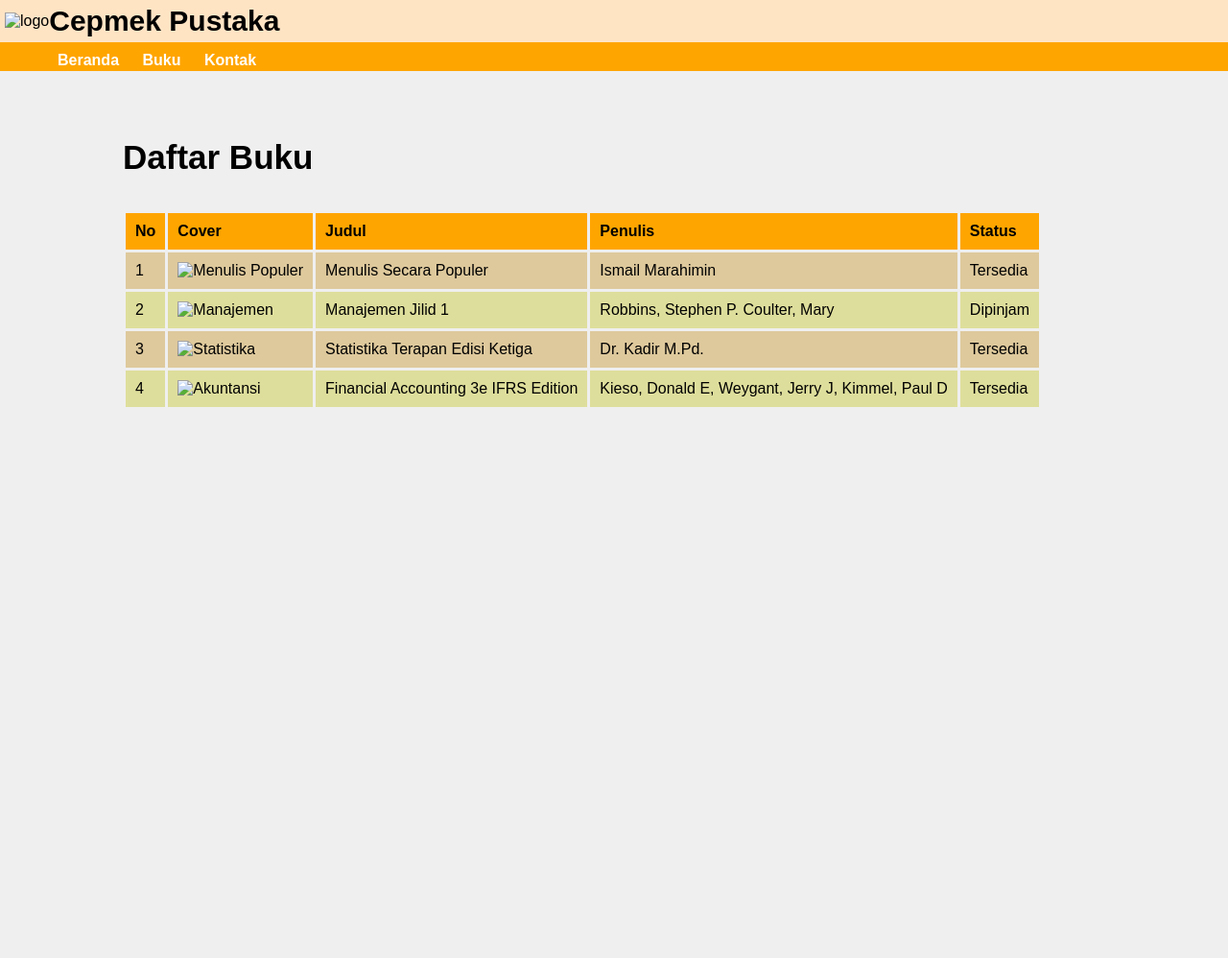
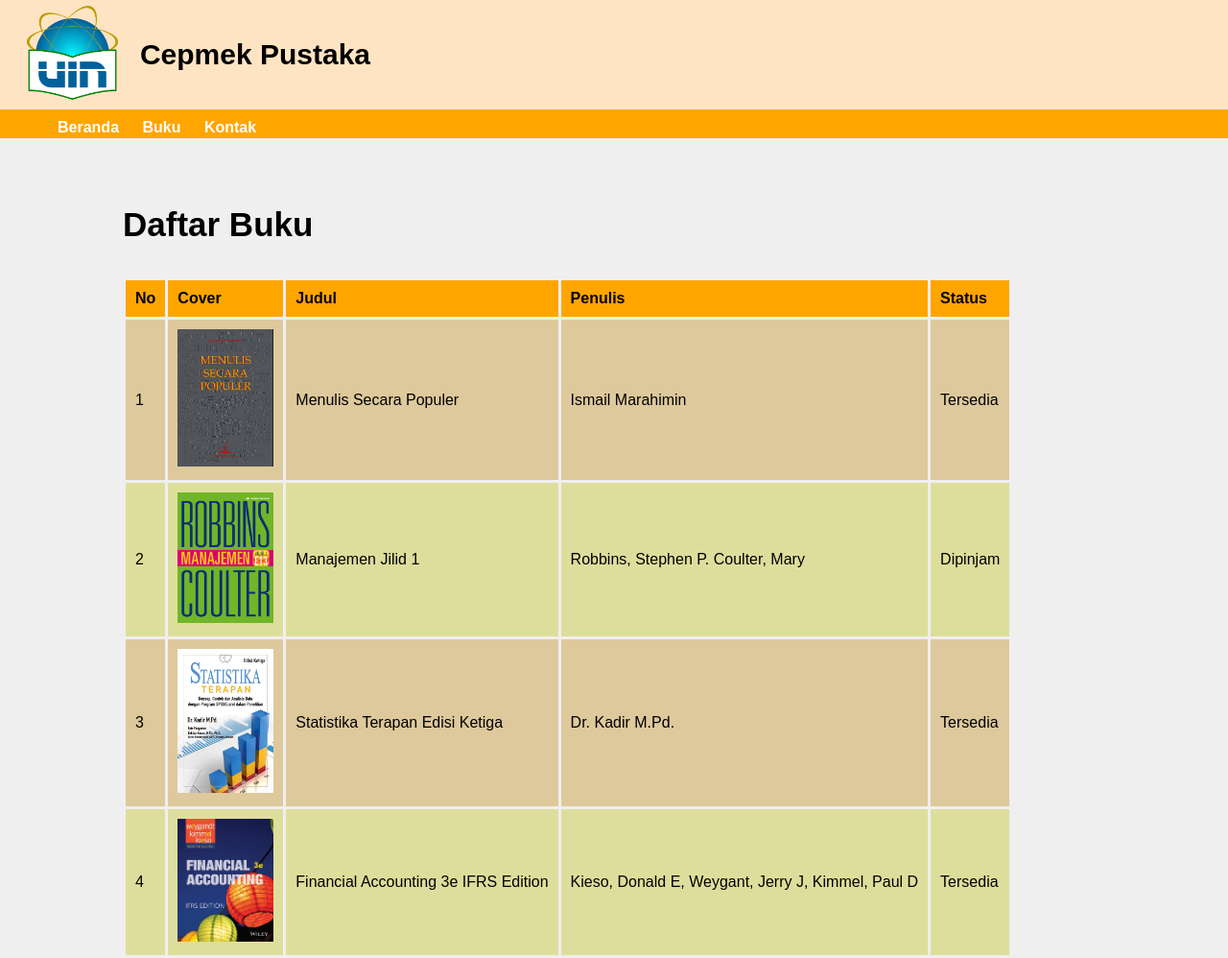
Before and after one commit to adaMBAH/Cepmek-Pustaka, a plain HTML site: page buku.html in a window 1280 px wide. Shown: the whole page at 96% size. Before the commit the page ends 800 px from the top, so only its background shows below. Drawn offline with Linux system fonts and the light colour scheme; files that its build step writes are made by us from their sources.

Commit message:
Add files via upload

```diff
--- a/buku.html
+++ b/buku.html
@@ -4,12 +4,12 @@
 		<meta charset="utf-8">
 		<meta name="viewport" content="width=device-width, initial-scale=1">
 		<title>Cepmek Pustaka - Buku</title>
-		<link rel="stylesheet" type="text/css" href="CSS/style.css">
+		<link rel="stylesheet" type="text/css" href="style.css">
 	</head>
 	<body>
 		<div class="header">
 			<div class="header-logo">
-				<img src="Img/Logo UIN JKT.png" alt="logo">
+				<img src="Logo UIN JKT.png" alt="logo">
 			</div>
 			<div class="header-title">
 				<a href="index.html">Cepmek Pustaka</a>
@@ -40,7 +40,7 @@
 
 				<tr class="tabel-konten">
 					<td>1</td>
-					<td><img src="Img/Menulis Populer.jpg" alt="Menulis Populer"></td>
+					<td><img src="Menulis Populer.jpg" alt="Menulis Populer"></td>
 					<td>Menulis Secara Populer</td>
 					<td>Ismail Marahimin</td>
 					<td>Tersedia</td>
@@ -48,7 +48,7 @@
 
 			<tr class="tabel-konten genap">
 				<td>2</td>
-				<td><img src="Img/Manajemen.jpg" alt="Manajemen"></td>
+				<td><img src="Manajemen.jpg" alt="Manajemen"></td>
 				<td>Manajemen Jilid 1</td>
 				<td> Robbins, Stephen P. Coulter, Mary</td>
 				<td>Dipinjam</td>
@@ -56,7 +56,7 @@
 
 			<tr class="tabel-konten">
 				<td>3</td>
-				<td><img src="Img/Statistika.jpg" alt="Statistika"></td>
+				<td><img src="Statistika.jpg" alt="Statistika"></td>
 				<td>Statistika Terapan Edisi Ketiga</td>
 				<td>Dr. Kadir M.Pd.</td>
 				<td>Tersedia</td>
@@ -64,7 +64,7 @@
 
 			<tr class="tabel-konten genap">
 				<td>4</td>
-				<td><img src="Img/Akuntansi.jpg" alt="Akuntansi"></td>
+				<td><img src="Akuntansi.jpg" alt="Akuntansi"></td>
 				<td>Financial Accounting 3e IFRS Edition</td>
 				<td>Kieso, Donald E, Weygant,  Jerry J, Kimmel, Paul D</td>
 				<td>Tersedia</td>
```
Also changed, not shown: index.html (+2 -2 lines), kontak.html (+2 -2 lines).
